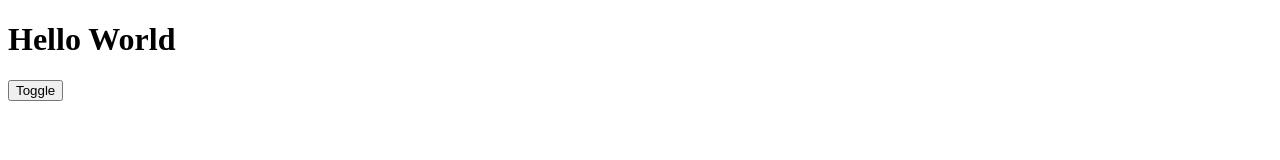
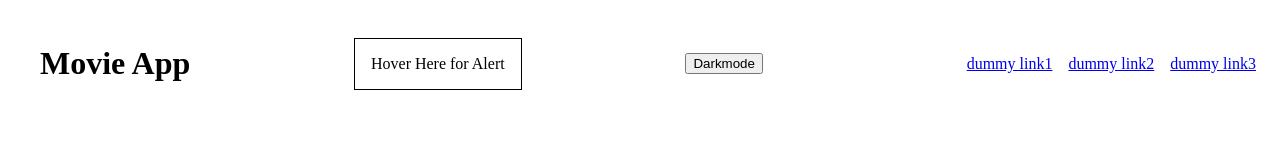
Before and after one commit to sahilshetty10/wddm-120-project1, a plain HTML site: page index.html in a window 1280 px wide. Drawn offline with Linux system fonts and the light colour scheme.

Commit message:
added dark mode toggle and navbar

```diff
--- a/index.html
+++ b/index.html
@@ -1,18 +1,28 @@
 <!DOCTYPE html>
 <html lang="en">
-<head>
-    <meta charset="UTF-8">
-    <meta name="viewport" content="width=device-width, initial-scale=1.0">
+  <head>
+    <meta charset="UTF-8" />
+    <meta name="viewport" content="width=device-width, initial-scale=1.0" />
     <title>Document</title>
-    <link rel="stylesheet" href="styles.css">
-</head>
-<body>
-    <h1>Hello World</h1>
-    <button onclick="handleToggle()">Toggle</button>
-    <script>
-        function handleToggle() {
-            document.body.classList.toggle('dark');
-        }
-    </script>
-</body>
+    <link rel="stylesheet" href="styles.css" />
+  </head>
+  <body>
+    <!-- NavBar -->
+    <header>
+      <h1>Movie App</h1>
+      <!-- Hover for alert -->
+      <div id="hover-element">Hover Here for Alert</div>
+      <!-- Dark Mode toggle -->
+      <button id="dark-mode-toggle">Darkmode</button>
+        <!-- NavBar Links -->
+      <nav>
+        <ul>
+          <li><a href="#">dummy link1</a></li>
+          <li><a href="#">dummy link2</a></li>
+          <li><a href="#">dummy link3</a></li>
+        </ul>
+      </nav>
+    </header>
+    <script src="script.js"></script>
+  </body>
 </html>
--- /dev/null
+++ b/script.js
@@ -0,0 +1,27 @@
+// NavBar
+// Dark mode toggle
+const darkModeToggle = document.getElementById("dark-mode-toggle");
+darkModeToggle.addEventListener("click", toggleDarkMode);
+function toggleDarkMode() {
+  var element = document.body;
+  element.classList.toggle("dark");
+}
+
+// window alert on hover
+const hoverElement = document.getElementById("hover-element");
+hoverElement.addEventListener("mouseover", hoverAlert);
+function hoverAlert() {
+  alert("You hovered over the button!");
+}
+
+
+// Render items
+async function renderMovies(){
+    let movieData = await getMovies();
+    renderMovies(movieData);
+}
+
+async function renderTv(){
+    let tvData = await getTv();
+    renderTv(tvData);
+}
--- a/styles.css
+++ b/styles.css
@@ -3,10 +3,37 @@
     --light-secondary: #000000;
     --dark-primary: #000000;
     --dark-secondary: #f9f9f9;
-    --color-primary: var(--light-primary);
-    --color-secondary: var(--light-secondary);
+}
+body {
+    background-color: var(--light-primary);
+    color: var(--light-secondary);
 }
 .dark {
     background-color: var(--dark-primary);
     color: var(--dark-secondary);
 }
+
+
+/* NavBar */
+header {
+    display: flex;
+    justify-content: space-between;
+    align-items: center;
+    padding: 1rem 2rem;
+    position: fixed;
+    width: 100vw;
+    box-sizing: border-box;
+}
+
+#hover-element {
+    border: #000000 1px solid;
+    padding: 1rem;
+}
+
+nav > ul {
+    display: flex;
+    gap: 1rem;
+}
+li {
+    list-style: none;
+}
```
